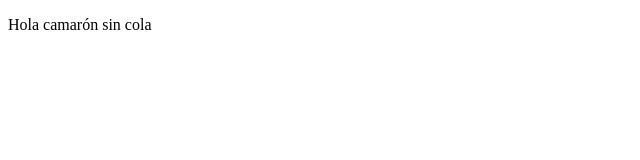
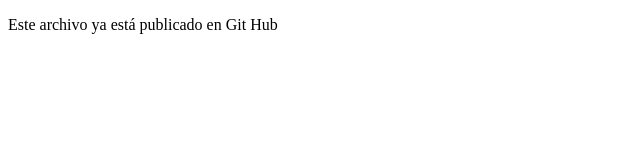
Before and after one commit to josueonsv/ProyectoDemoCursoPrework_2022, a plain HTML site: page index.html in a window 1280 px wide. Shown: the whole page, without its empty margins (0-640 px from the left). Drawn offline with Linux system fonts and the light colour scheme.

Commit message:
cambios al archivo index

```diff
--- a/index.html
+++ b/index.html
@@ -7,6 +7,6 @@
     <title>Document 2022</title>
 </head>
 <body>
-    <p>Hola camarón sin cola</p>
+    <p>Este archivo ya está publicado en Git Hub</p>
 </body>
 </html>
```
